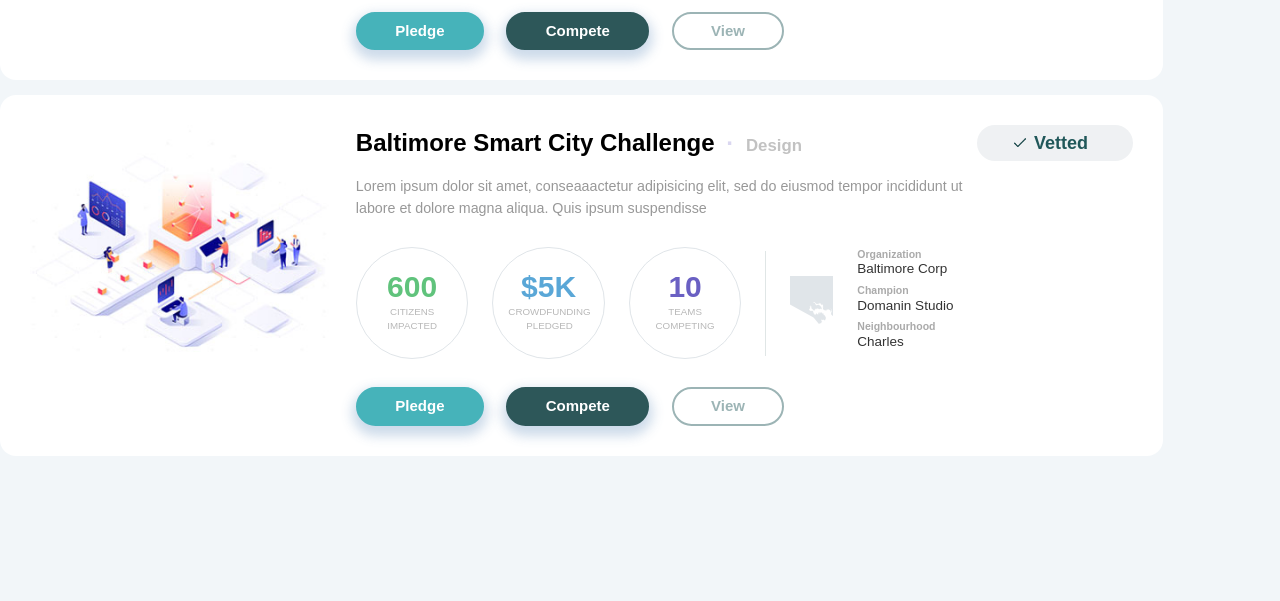
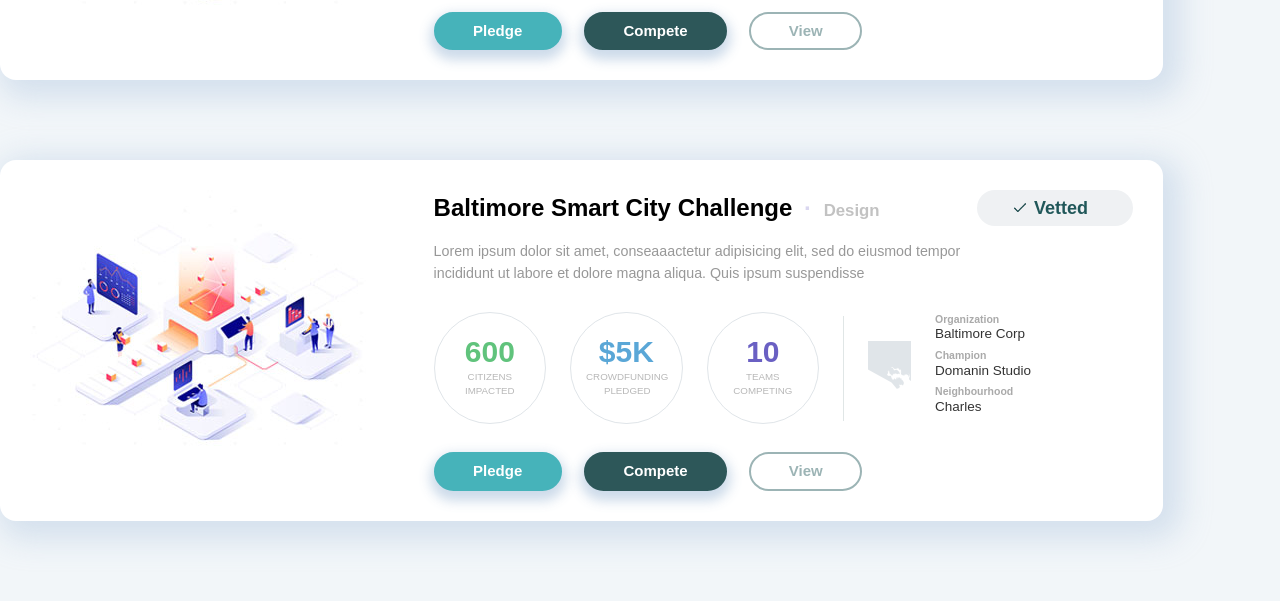
Before and after one commit to rdmrl/city_backlog, a website: page ideas.html in a window 1280 px wide. Shown: the part 772-1373 px from the top of the page. Before the commit the page ends 1243 px from the top, so only its background shows below. Drawn offline with nearby package versions, Linux system fonts and the light colour scheme; files that its build step writes are made by us from their sources; files whose address does not match are found by name; a web font is replaced by a local one.

Commit message:
adjusted widths for idea content columns

```diff
--- a/sass/site/primary/_ideas.scss
+++ b/sass/site/primary/_ideas.scss
@@ -4,11 +4,13 @@
   border-radius: 16px;
   margin: 1em 117px 1em 0;
   background-color: #fff;
+  box-shadow: 8px 8px 30px 10px rgba(200, 215, 232, 0.7);
   display: grid;
   grid-gap: 1em;
   grid-template-rows: [header] auto [description] auto [numbers] auto [buttons] auto [rows-end];
-  grid-template-columns: [image] 1fr [content] 2.5fr [cols-end];
+  grid-template-columns: [image] 1fr [content] 1.8fr [cols-end];
   padding: 2em;
+  margin-bottom: 80px;
 
   .idea-img {
     grid-row: header / rows-end;
```
